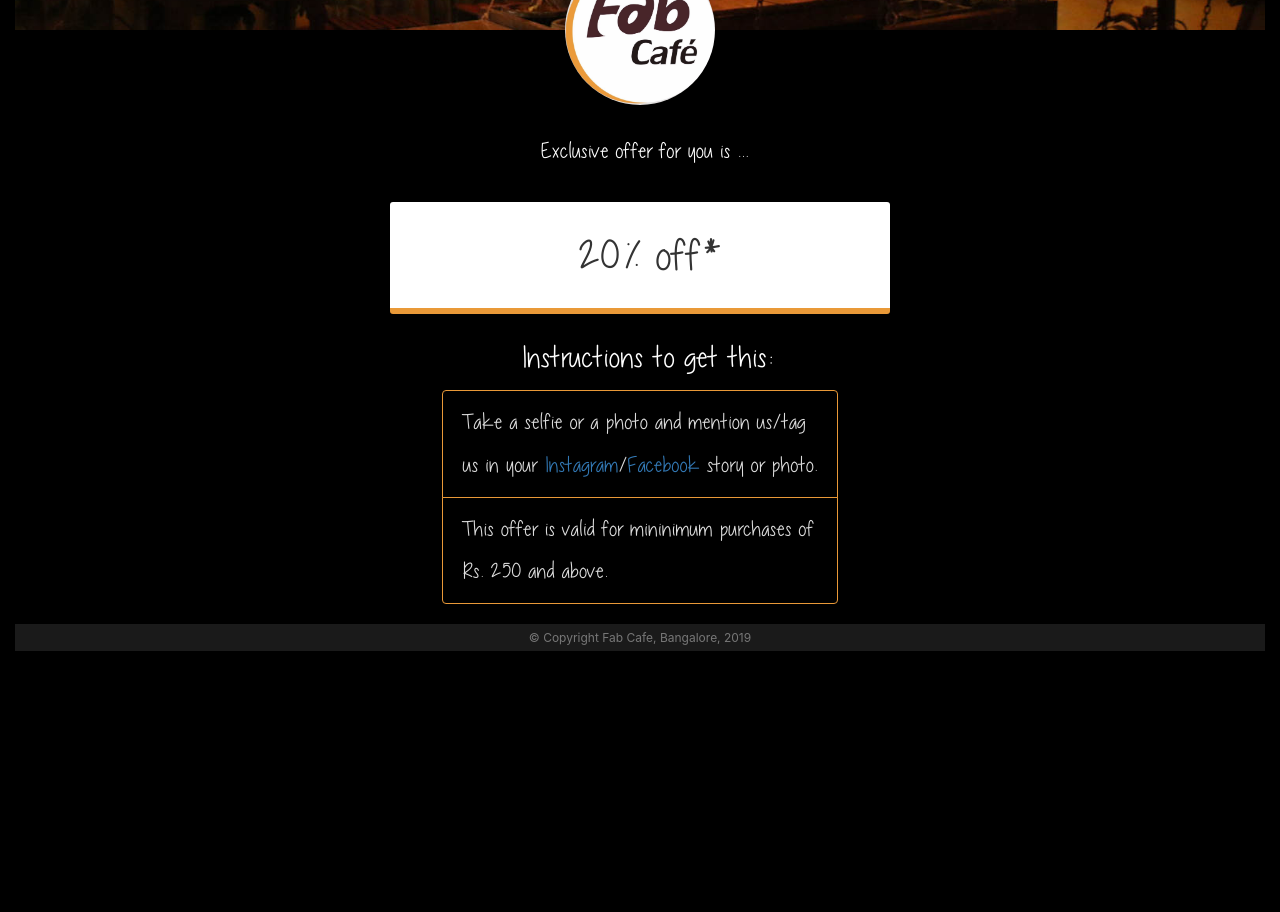
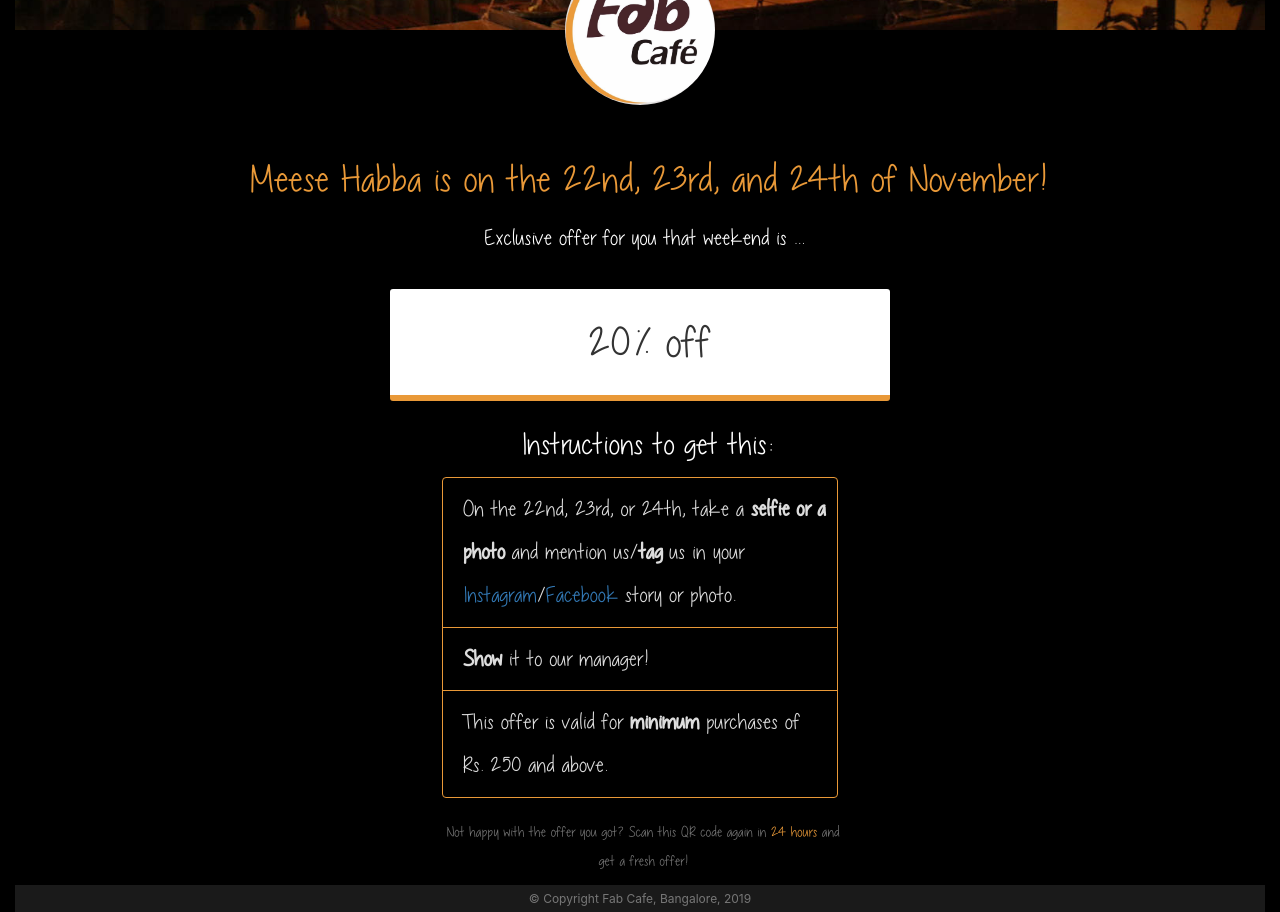
Before and after one commit to stonebinox/fabcafe-offer, a React (Create React App) app: page / in a window 1280 px wide. Shown: the part 320-1232 px from the top of the page. Before the commit the page ends 971 px from the top, so only its background shows below. Built offline with nearby package versions, Linux system fonts and the light colour scheme.

Commit message:
Updated terms of offer

```diff
--- a/src/components/Instructions/Instructions.js
+++ b/src/components/Instructions/Instructions.js
@@ -10,9 +10,11 @@
                     <div className="col-sm-4">
                         <h3 className="text-center">Instructions to get this:</h3>
                         <ul className="list-group">
-                            <li className="list-group-item">Take a selfie or a photo and mention us/tag us in your <a href="https://www.instagram.com/fab_cafe/" title="Instagram">Instagram</a>/<a href="https://www.facebook.com/fabcafeblr/" title="Facebook">Facebook</a> story or photo.</li>
-                            <li className="list-group-item">This offer is valid for mininimum purchases of Rs. 250 and above.</li>
+                            <li className="list-group-item">On the 22nd, 23rd, or 24th, take a <strong>selfie or a photo</strong> and mention us/<strong>tag</strong> us in your <a href="https://www.instagram.com/fab_cafe/" title="Instagram">Instagram</a>/<a href="https://www.facebook.com/fabcafeblr/" title="Facebook">Facebook</a> story or photo.</li>
+                            <li className="list-group-item"><strong>Show</strong> it to our manager!</li>
+                            <li className="list-group-item">This offer is valid for <strong>minimum</strong> purchases of Rs. 250 and above.</li>
                         </ul>
+                        <p className="text-muted text-center">Not happy with the offer you got? Scan this QR code again in <span style={{ color: '#e99938' }}>24 hours</span> and get a fresh offer!</p>
                     </div>
                 </div>
             </div>
--- a/src/components/Instructions/Instructions.sass
+++ b/src/components/Instructions/Instructions.sass
@@ -2,6 +2,10 @@
     h3
         font-family: 'Chocolate', sans-serif
         font-size: 42px
+
+    p
+        font-family: 'Chocolate', sans-serif
+        font-size: 20px
 
     .list-group-item
         color: #dddddd
--- a/src/components/Offer/Offer.js
+++ b/src/components/Offer/Offer.js
@@ -13,8 +13,9 @@
     render() {
         return (
             <div className="offer">
-                <p className="lead text-center">Exclusive offer for you is ...</p>
-                <div className="offer-text">{this.props.offer}*</div>
+                <h2 className="text-center">Meese Habba is on the 22nd, 23rd, and 24th of November!</h2>
+                <p className="lead text-center">Exclusive offer for you that weekend is ...</p>
+                <div className="offer-text">{this.props.offer}</div>
             </div>
         );
     }
--- a/src/components/Offer/Offer.sass
+++ b/src/components/Offer/Offer.sass
@@ -1,5 +1,10 @@
 .offer
     padding-top: 100px
+
+    h2
+        font-family: 'Chocolate', sans-serif
+        font-size: 52px
+        color: #e99938
 
     p
         color: #fff
```
